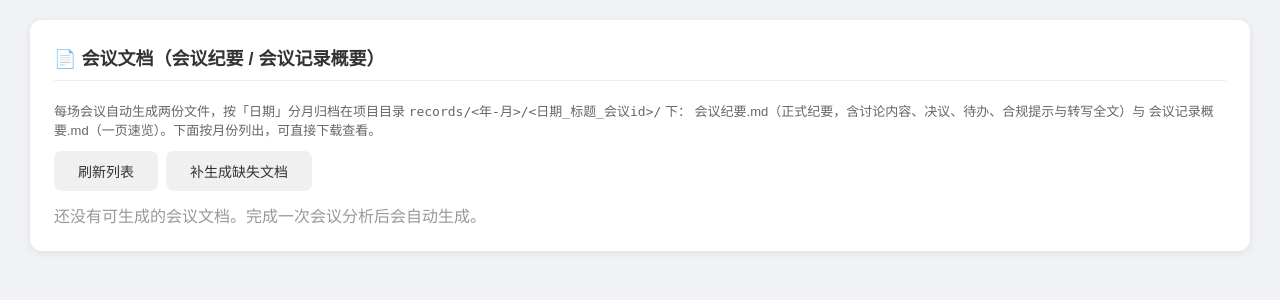
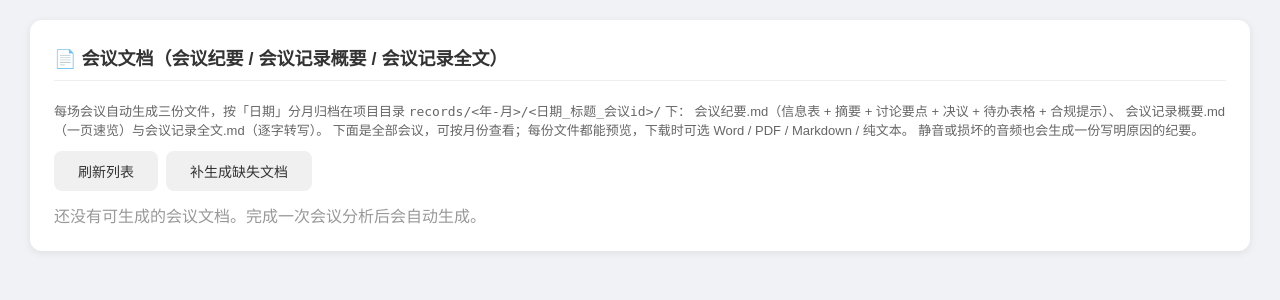
Before and after one commit to 1124234234234/MEET, a Flask app: page / in a window 1280 px wide, after a click on "会议文档". Shown: the part 75-375 px from the top of the page. Run offline with Flask 3, Linux system fonts and the light colour scheme; data that the repository does not hold is empty; some libraries are stand-ins or nearby versions.

Commit message:
页面：服务未启动时明确提示，不再显示空白/全 0
- 知识库列表与合规报告加载失败时显示「加载失败 + 请确认后端服务已启动」，统计卡显示 —

```diff
--- a/templates/index.html
+++ b/templates/index.html
@@ -299,12 +299,14 @@
 
         <div class="tab-content" id="documents">
             <div class="card">
-                <div class="card-title">📄 会议文档（会议纪要 / 会议记录概要）</div>
+                <div class="card-title">📄 会议文档（会议纪要 / 会议记录概要 / 会议记录全文）</div>
                 <p style="color:#666; font-size:13px; margin-bottom:12px;">
-                    每场会议自动生成两份文件，按「日期」分月归档在项目目录
+                    每场会议自动生成三份文件，按「日期」分月归档在项目目录
                     <code>records/&lt;年-月&gt;/&lt;日期_标题_会议id&gt;/</code> 下：
-                    会议纪要.md（正式纪要，含讨论内容、决议、待办、合规提示与转写全文）与
-                    会议记录概要.md（一页速览）。下面按月份列出，可直接下载查看。
+                    会议纪要.md（信息表 + 摘要 + 讨论要点 + 决议 + 待办表格 + 合规提示）、
+                    会议记录概要.md（一页速览）与会议记录全文.md（逐字转写）。
+                    下面是全部会议，可按月份查看；每份文件都能预览，下载时可选 Word / PDF / Markdown / 纯文本。
+                    静音或损坏的音频也会生成一份写明原因的纪要。
                 </p>
                 <div style="display:flex; gap:8px; margin-bottom:12px;">
                     <button class="btn btn-secondary" onclick="loadMeetingDocuments()">刷新列表</button>
@@ -1907,12 +1909,13 @@
         }
 
         async function loadKnowledgeList() {
+            const tbody = document.getElementById('knowledge-list');
+            try {
                 // page_size=100：不传的话后端默认只返回 10 条，条目一多就会「消失」
                 const response = await fetch(`${API_BASE}/knowledge-base?page_size=100`);
                 const result = await response.json();
                 const items = result.data || [];
 
-            const tbody = document.getElementById('knowledge-list');
                 if (items.length === 0) {
                     tbody.innerHTML = '<tr><td colspan="7" style="color:#999;">暂无知识库条目</td></tr>';
                     return;
@@ -1938,6 +1941,9 @@
                 if (totalEl && typeof result.total === 'number') {
                     totalEl.textContent = `共 ${result.total} 条`;
                 }
+            } catch (error) {
+                tbody.innerHTML = `<tr><td colspan="7" style="color:#ff4d4f;">加载失败：${escapeHtml(error.message || error)}。请确认后端服务已启动（控制台窗口不要关闭）。</td></tr>`;
+            }
         }
 
         function getTypeName(type) {
@@ -2029,6 +2035,8 @@
         }
 
         async function loadReports() {
+            const tbody = document.getElementById('report-list');
+            try {
                 // page_size=100 + include_compliance=1：
                 //   不传 page_size 只会统计最近 10 场；不传 include_compliance 则拿不到
                 //   遗漏要点/风险内容（这些只在合规报告里，会议列表默认不返回）。
@@ -2064,7 +2072,6 @@
                     `);
                 });
 
-            const tbody = document.getElementById('report-list');
                 tbody.innerHTML = rows.length ? rows.join('')
                     : '<tr><td colspan="9" style="color:#999;">暂无已评分的会议</td></tr>';
 
@@ -2076,6 +2083,12 @@
                 const totalEl = document.getElementById('report-total');
                 if (totalEl) {
                     totalEl.textContent = `共 ${result.total ?? meetings.length} 场会议，已评分 ${rows.length} 场`;
+                }
+            } catch (error) {
+                tbody.innerHTML = `<tr><td colspan="9" style="color:#ff4d4f;">加载失败：${escapeHtml(error.message || error)}。请确认后端服务已启动（控制台窗口不要关闭）。</td></tr>`;
+                ['stat-excellent', 'stat-good', 'stat-pass', 'stat-fail'].forEach((id) => {
+                    document.getElementById(id).textContent = '—';
+                });
             }
         }
 
```
Lines whose indentation alone changed are shown as unchanged.
